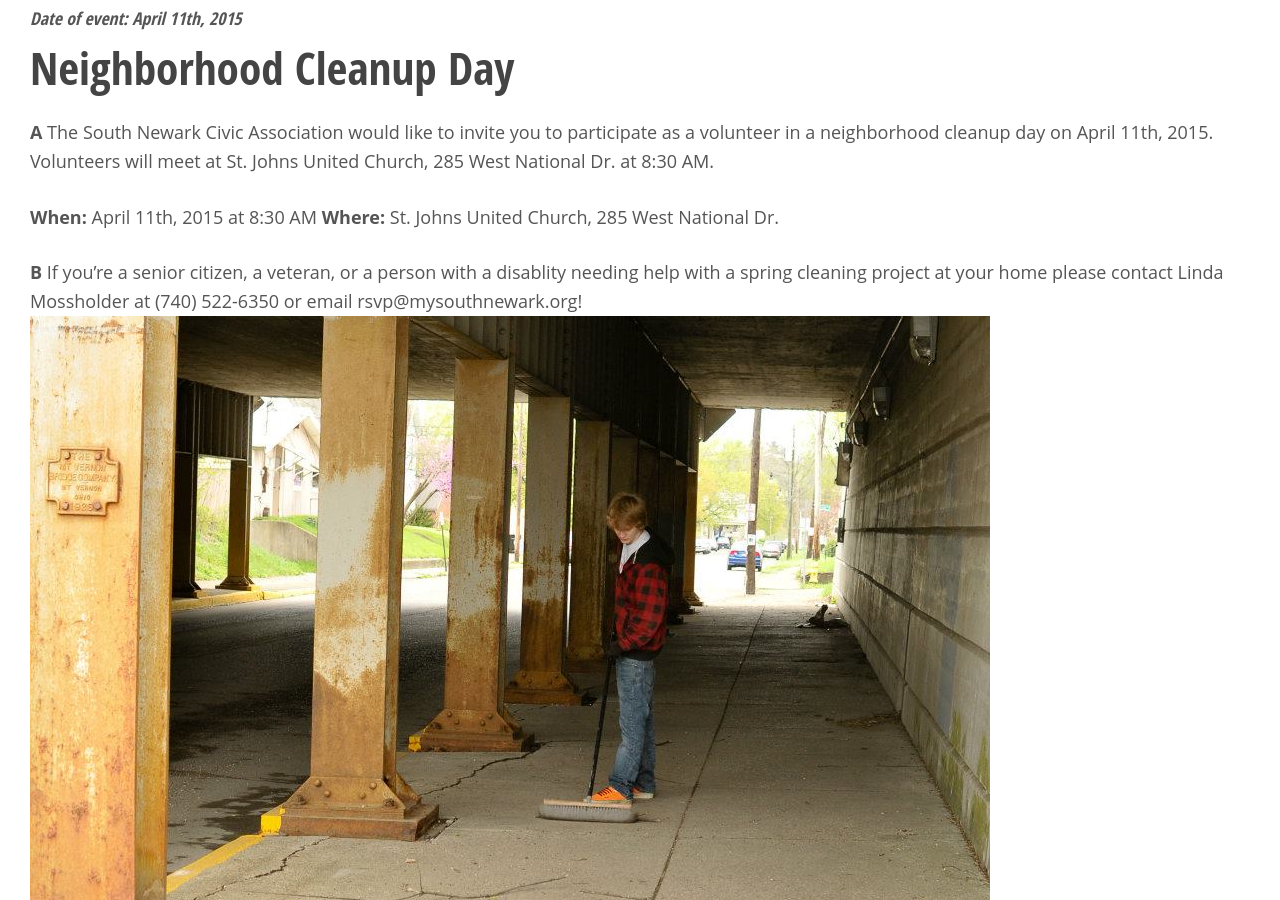
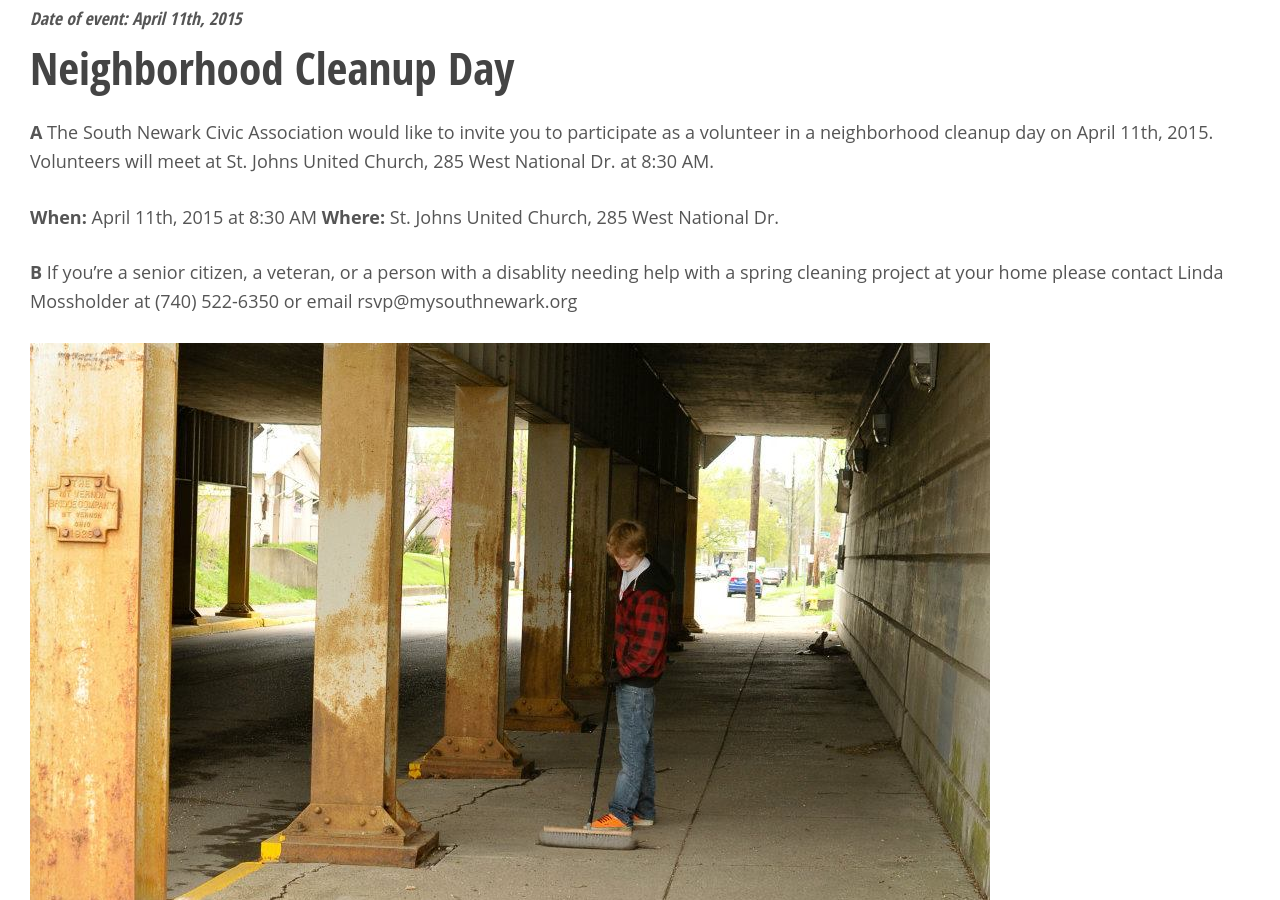
Before and after one commit to jeremyeblake/mysouthnewark, a Jekyll site: the page built from _posts/news/2015-03-18-neighborhood-cleanup-day.md, in a window 1280 px wide and 900 px high, scrolled down 476 px. Built offline with Jekyll 4.4.1, drawn with Linux system fonts in a browser that asks for light colours; Markdown is read by kramdown in place of the engine named in the settings.

Commit message:
Updated 2015-03-18-neighborhood-cleanup-day.md

```diff
--- a/_posts/news/2015-03-18-neighborhood-cleanup-day.md
+++ b/_posts/news/2015-03-18-neighborhood-cleanup-day.md
@@ -15,6 +15,8 @@ post_largeimg03: cleanup03.jpg
 **When:** April 11th, 2015 at 8:30 AM
 **Where:** St. Johns United Church, 285 West National Dr.
 
-**B** If you're a senior citizen, a veteran, or a person with a disablity needing help with a spring cleaning project at your home please contact Linda Mossholder at (740) 522-6350 or email rsvp@mysouthnewark.org!![cleanup01.jpg](/public/images/cleanup01.jpg)
+**B** If you're a senior citizen, a veteran, or a person with a disablity needing help with a spring cleaning project at your home please contact Linda Mossholder at (740) 522-6350 or email rsvp@mysouthnewark.org
+
+![cleanup01.jpg](/public/images/cleanup01.jpg)
 ![cleanup02.jpg](/public/images/cleanup02.jpg)
 ![cleanup03.jpg](/public/images/cleanup03.jpg)
```
